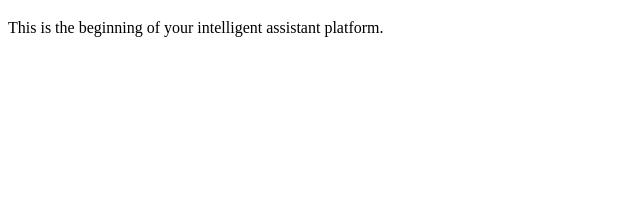
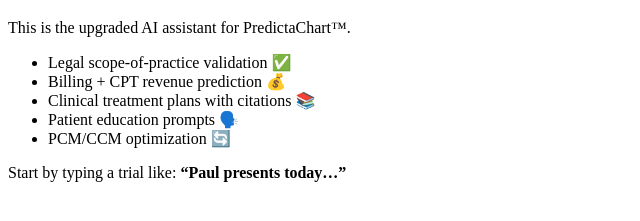
Before and after one commit to georgeanton86/PrognosxDemo, a plain HTML site: page index.html in a window 1280 px wide. Shown: the part 61-282 px from the top of the page, without its empty margins (0-640 px from the left). Drawn offline with Linux system fonts and the light colour scheme.

Commit message:
Add files via upload

```diff
--- a/index.html
+++ b/index.html
@@ -1,10 +1,19 @@
+
 <!DOCTYPE html>
 <html>
 <head>
-  <title>PrognoSX Demo</title>
+  <title>PrognoSX – Intelligent Clinical Assistant</title>
 </head>
 <body>
   <h1>Hello, Progno!</h1>
-  <p>This is the beginning of your intelligent assistant platform.</p>
+  <p>This is the upgraded AI assistant for PredictaChart™.</p>
+  <ul>
+    <li>Legal scope-of-practice validation ✅</li>
+    <li>Billing + CPT revenue prediction 💰</li>
+    <li>Clinical treatment plans with citations 📚</li>
+    <li>Patient education prompts 🗣️</li>
+    <li>PCM/CCM optimization 🔄</li>
+  </ul>
+  <p>Start by typing a trial like: <strong>“Paul presents today…”</strong></p>
 </body>
 </html>
```
